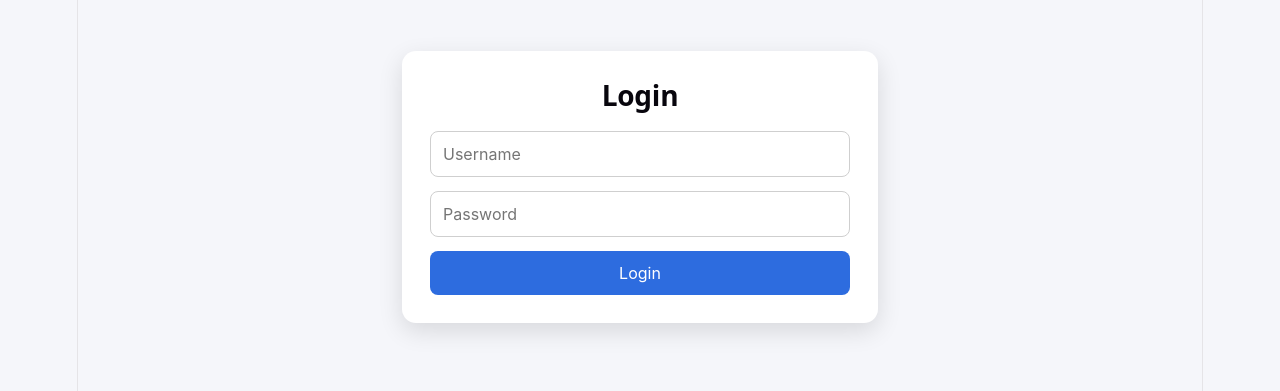
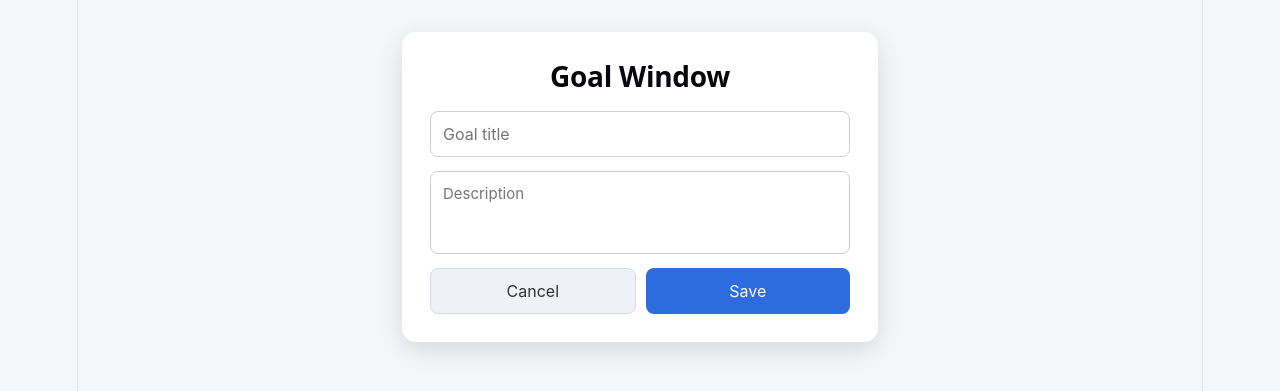
Before and after one commit to jamesluvsgithub/gatorConnector, a React app in the folder frontend/: page / in a window 1280 px wide. Shown: the part 213-604 px from the top of the page. Built offline with nearby package versions, Linux system fonts and the light colour scheme; the HTML template or start-up script is replaced by a standard one.

Commit message:
Integrate frontend goal window with backend API

```diff
--- a/frontend/src/App.jsx
+++ b/frontend/src/App.jsx
@@ -5,17 +5,9 @@ import GoalWindow from "./components/GoalWindow";
 import ChatWindow from "./components/ChatWindow";
 
 function App() {
-  // return <GoalWindow />;
+  return <GoalWindow />;
   // return <ChatWindow />;
-  return <Login />;
-  // Will display the goal window:
-  // const showGoal = true;
-  // return showGoal ? <GoalWindow /> : <Login />;
-
-  //Will display the chat window:
-  // const showChat = true;
-  // return showChat ? <ChatWindow /> : <GoalWindow />;
-
+  // return <Login />;
 }
 
 export default App;
--- a/frontend/src/components/GoalWindow.jsx
+++ b/frontend/src/components/GoalWindow.jsx
@@ -5,17 +5,48 @@ function GoalWindow() {
   const [description, setDescription] = useState("");
   const [error, setError] = useState("");
   const [success, setSuccess] = useState("");
+  const [loading, setLoading] = useState(false);
 
-  const handleSave = () => {
+  const handleSave = async () => {
     if (!title.trim()) {
       setError("Goal title is required.");
       setSuccess("");
       return;
     }
 
-    setError("");
-    setSuccess("Goal saved successfully.");
-    console.log("Saved goal:", { title, description });
+    try {
+      setLoading(true);
+      setError("");
+      setSuccess("");
+      const API_URL = import.meta.env.VITE_API_URL;
+      const response = await fetch(`${API_URL}/api/goals`, {
+      method: "POST",
+      headers: {
+        "Content-Type": "application/json",
+      },
+      body: JSON.stringify({
+        name: title,
+        description,
+      }),
+    });
+
+      const data = await response.json();
+
+      if (!response.ok) {
+        setError(data.message || "Failed to save goal.");
+        return;
+      }
+
+      setSuccess("Goal saved successfully.");
+      setTitle("");
+      setDescription("");
+      console.log("Saved goal:", data);
+    } catch (err) {
+      setError("Server error. Please try again.");
+      console.error(err);
+    } finally {
+      setLoading(false);
+    }
   };
 
   const handleCancel = () => {
@@ -55,10 +86,12 @@ function GoalWindow() {
         {success && <p className="success">{success}</p>}
 
         <div className="button-row">
-          <button className="secondary" onClick={handleCancel}>
+          <button className="secondary" onClick={handleCancel} disabled={loading}>
             Cancel
           </button>
-          <button onClick={handleSave}>Save</button>
+          <button onClick={handleSave} disabled={loading}>
+            {loading ? "Saving..." : "Save"}
+          </button>
         </div>
       </div>
     </div>
```
